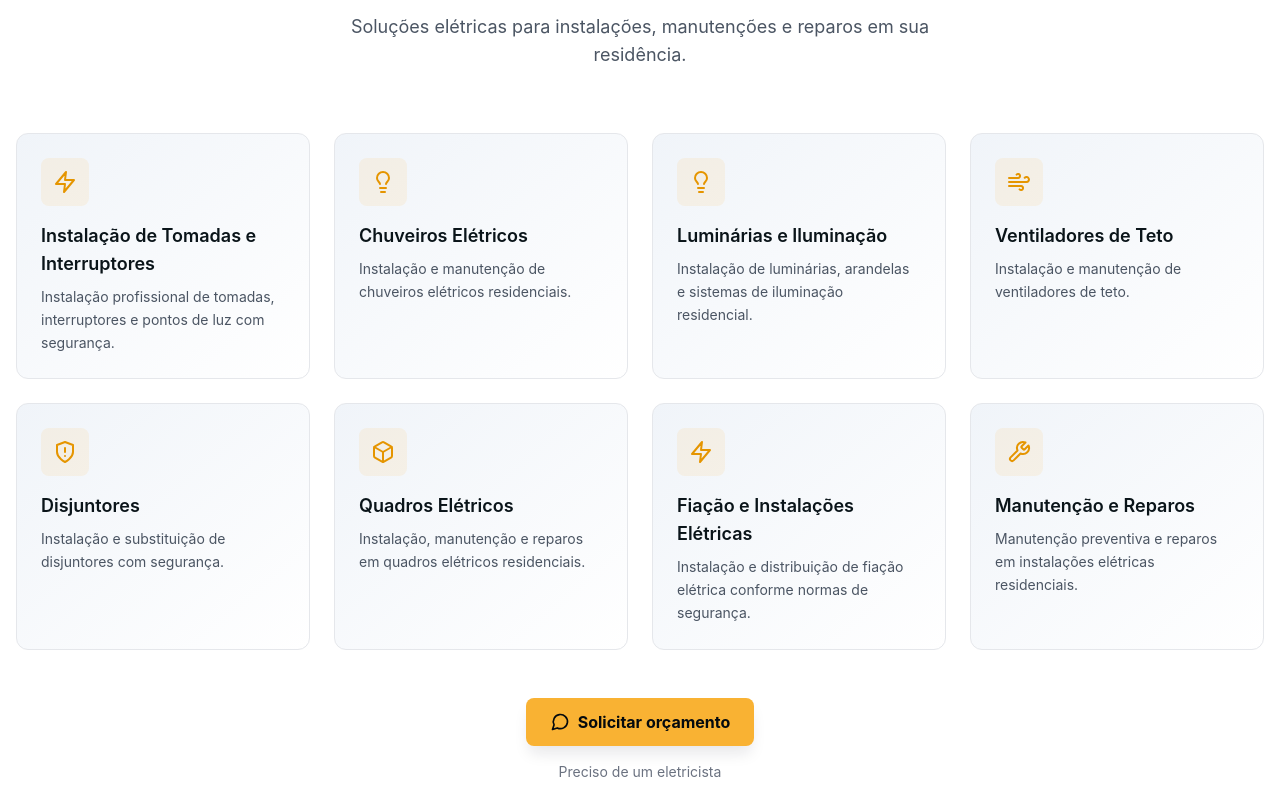
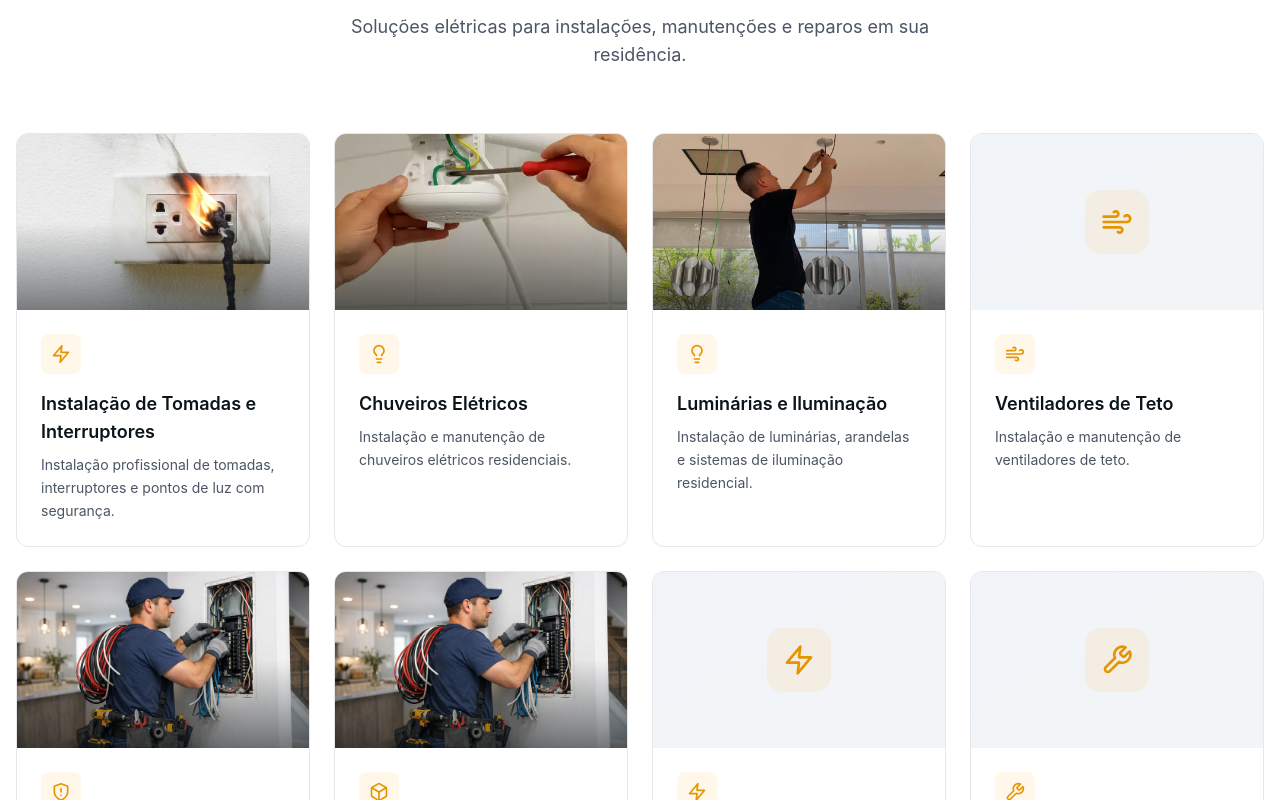
Before and after one commit to jeanlucassolutions/site-institucional, a Next.js app: page / in a window 1280 px wide. Shown: the part 1020-1820 px from the top of the page. Built offline with nearby package versions, Linux system fonts and the light colour scheme; no server answers.

Commit message:
Refactor service descriptions and improve layout

```diff
--- a/src/components/Services.tsx
+++ b/src/components/Services.tsx
@@ -1,60 +1,79 @@
 'use client'
 
+import Image from 'next/image'
 import { Zap, Lightbulb, Wind, Wrench, ShieldAlert, Box } from 'lucide-react'
 import WhatsAppButton from './WhatsAppButton'
 
 const Services = () => {
   const services = [
     {
+      image: '/images/servico-tomadas.png',
       icon: Zap,
       title: 'Instalação de Tomadas e Interruptores',
-      description: 'Instalação profissional de tomadas, interruptores e pontos de luz com segurança.',
+      description:
+        'Instalação profissional de tomadas, interruptores e pontos de luz com segurança.',
     },
     {
+      image: '/images/servico-chuveiro.png',
       icon: Lightbulb,
       title: 'Chuveiros Elétricos',
-      description: 'Instalação e manutenção de chuveiros elétricos residenciais.',
+      description:
+        'Instalação e manutenção de chuveiros elétricos residenciais.',
     },
     {
+      image: '/images/servico-iluminacao.png',
       icon: Lightbulb,
       title: 'Luminárias e Iluminação',
-      description: 'Instalação de luminárias, arandelas e sistemas de iluminação residencial.',
+      description:
+        'Instalação de luminárias, arandelas e sistemas de iluminação residencial.',
     },
     {
+      image: null,
       icon: Wind,
       title: 'Ventiladores de Teto',
-      description: 'Instalação e manutenção de ventiladores de teto.',
+      description:
+        'Instalação e manutenção de ventiladores de teto.',
     },
     {
+      image: '/images/servico-quadro-eletrico.png',
       icon: ShieldAlert,
       title: 'Disjuntores',
-      description: 'Instalação e substituição de disjuntores com segurança.',
+      description:
+        'Instalação e substituição de disjuntores com segurança.',
     },
     {
+      image: '/images/servico-quadro-eletrico.png',
       icon: Box,
       title: 'Quadros Elétricos',
-      description: 'Instalação, manutenção e reparos em quadros elétricos residenciais.',
+      description:
+        'Instalação, manutenção e reparos em quadros elétricos residenciais.',
     },
     {
+      image: null,
       icon: Zap,
       title: 'Fiação e Instalações Elétricas',
-      description: 'Instalação e distribuição de fiação elétrica conforme normas de segurança.',
+      description:
+        'Instalação e distribuição de fiação elétrica conforme normas de segurança.',
     },
     {
+      image: null,
       icon: Wrench,
       title: 'Manutenção e Reparos',
-      description: 'Manutenção preventiva e reparos em instalações elétricas residenciais.',
+      description:
+        'Manutenção preventiva e reparos em instalações elétricas residenciais.',
     },
   ]
 
   return (
     <section id="servicos" className="py-16 md:py-24 bg-white">
       <div className="container mx-auto px-4">
+
         {/* Header */}
         <div className="text-center mb-16">
           <h2 className="text-3xl md:text-4xl font-bold text-navy-800 mb-4">
             Serviços de Elétrica Residencial
           </h2>
+
           <p className="text-lg text-gray-600 max-w-2xl mx-auto">
             Soluções elétricas para instalações, manutenções e reparos em sua residência.
           </p>
@@ -64,20 +83,57 @@ const Services = () => {
         <div className="grid md:grid-cols-2 lg:grid-cols-4 gap-6 mb-12">
           {services.map((service, index) => {
             const Icon = service.icon
+
             return (
               <div
                 key={index}
-                className="group p-6 bg-gradient-to-br from-navy-50 to-white border border-gray-200 rounded-xl hover:shadow-lg-light transition-all duration-300 hover:border-electric-500"
+                className="group overflow-hidden bg-white border border-gray-200 rounded-xl hover:shadow-lg transition-all duration-300 hover:border-electric-500"
               >
-                <div className="w-12 h-12 bg-electric-500 bg-opacity-10 rounded-lg flex items-center justify-center mb-4 group-hover:bg-electric-500 group-hover:bg-opacity-100 transition-all duration-300">
-                  <Icon size={24} className="text-electric-600 group-hover:text-white" />
+
+                {/* Image */}
+                {service.image ? (
+                  <div className="relative h-44 w-full overflow-hidden">
+                    <Image
+                      src={service.image}
+                      alt={service.title}
+                      fill
+                      sizes="(max-width: 768px) 100vw, (max-width: 1024px) 50vw, 25vw"
+                      className="object-cover transition-transform duration-500 group-hover:scale-105"
+                    />
+
+                    <div className="absolute inset-0 bg-gradient-to-t from-navy-900/50 via-transparent to-transparent" />
                   </div>
+                ) : (
+                  <div className="h-44 w-full bg-gradient-to-br from-navy-50 to-gray-100 flex items-center justify-center">
+                    <div className="w-16 h-16 bg-electric-500/10 rounded-2xl flex items-center justify-center">
+                      <Icon
+                        size={32}
+                        className="text-electric-600"
+                      />
+                    </div>
+                  </div>
+                )}
+
+                {/* Content */}
+                <div className="p-6">
+
+                  {/* Icon */}
+                  <div className="w-10 h-10 bg-electric-500/10 rounded-lg flex items-center justify-center mb-4 group-hover:bg-electric-500 transition-all duration-300">
+                    <Icon
+                      size={20}
+                      className="text-electric-600 group-hover:text-white transition-colors duration-300"
+                    />
+                  </div>
+
                   <h3 className="text-lg font-semibold text-navy-800 mb-2">
                     {service.title}
                   </h3>
+
                   <p className="text-sm text-gray-600 leading-relaxed">
                     {service.description}
                   </p>
+
+                </div>
               </div>
             )
           })}
@@ -86,10 +142,12 @@ const Services = () => {
         {/* CTA */}
         <div className="text-center">
           <WhatsAppButton variant="cta" />
+
           <p className="text-sm text-gray-500 mt-4">
             Preciso de um eletricista
           </p>
         </div>
+
       </div>
     </section>
   )
```
Lines whose indentation alone changed are shown as unchanged.
